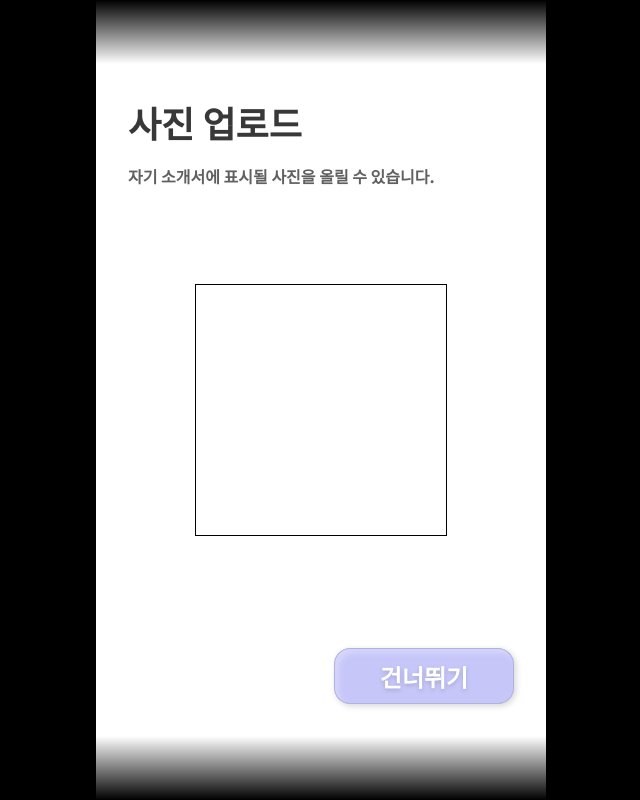
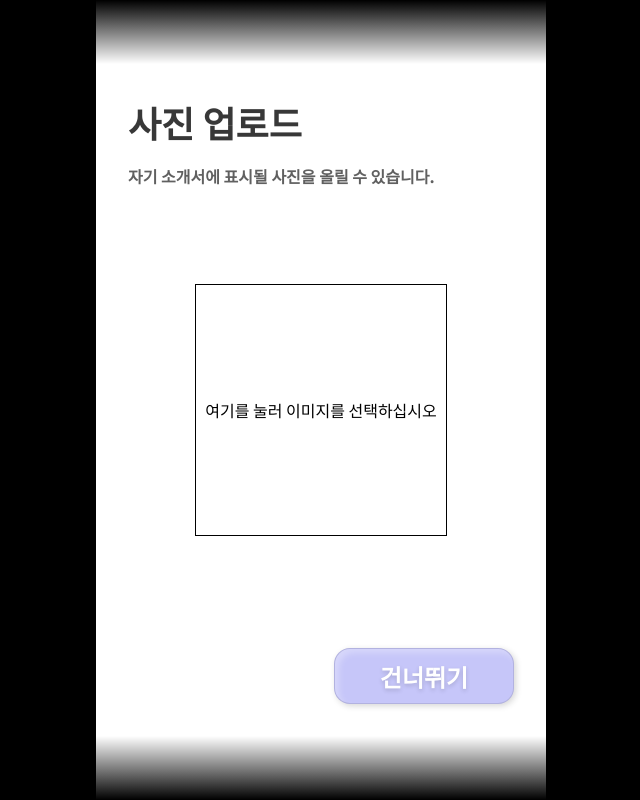
Before and after one commit to MinMangTongGye/introduce-table, a React (Create React App) app: page / in a window 1280 px wide. Both pictures are taken after a click on the button "시작하기". Shown: the whole page, without its empty margins (319-959 px from the left). Built offline with nearby package versions, Linux system fonts and the light colour scheme.

Commit message:
fix(ImageQuestionForm): 이미지 선택 관련 메시지 출력하게 함

```diff
--- a/src/components/question/ImageQuestionForm.tsx
+++ b/src/components/question/ImageQuestionForm.tsx
@@ -5,11 +5,14 @@ import Typo from "../Typo";
 import {useEffect, useRef, useState} from "react";
 
 const PhotoArea = styled.label`
-  display: block;
+  display: flex;
   margin: 0 auto;
 
   width: 250px;
   height: 250px;
+
+  align-items: center;
+  justify-content: center;
 
   border: 1px solid black;
 
@@ -38,6 +41,7 @@ export const ImageQuestionForm = ({ question, onChange }: ImageQuestionFormProps
       <PhotoArea style={{
         backgroundImage: `url(${fileContent})`
       }}>
+        { !fileContent && <Typo.P>여기를 눌러 이미지를 선택하십시오</Typo.P> }
         <input type="file" onChange={(e) => {
           const fileReader = new FileReader();
           const file = e.target.files?.item(0);
```
